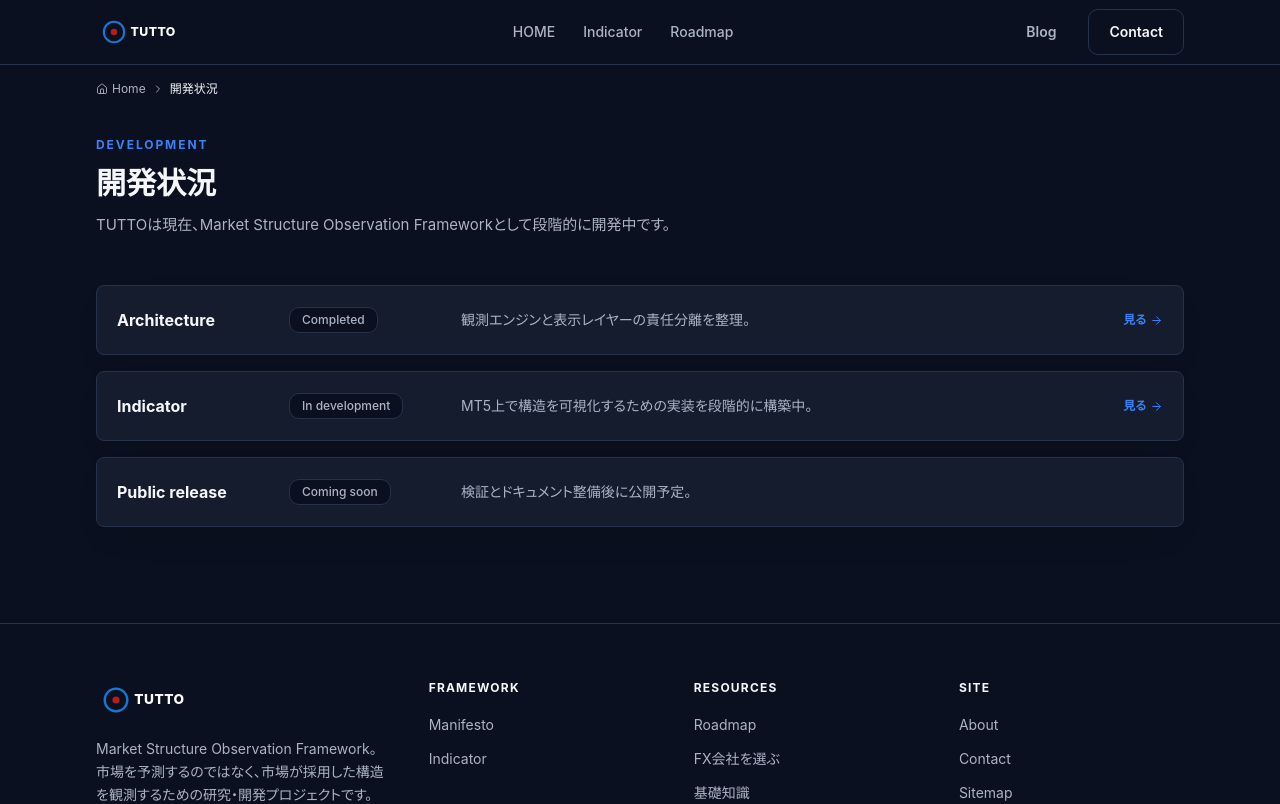
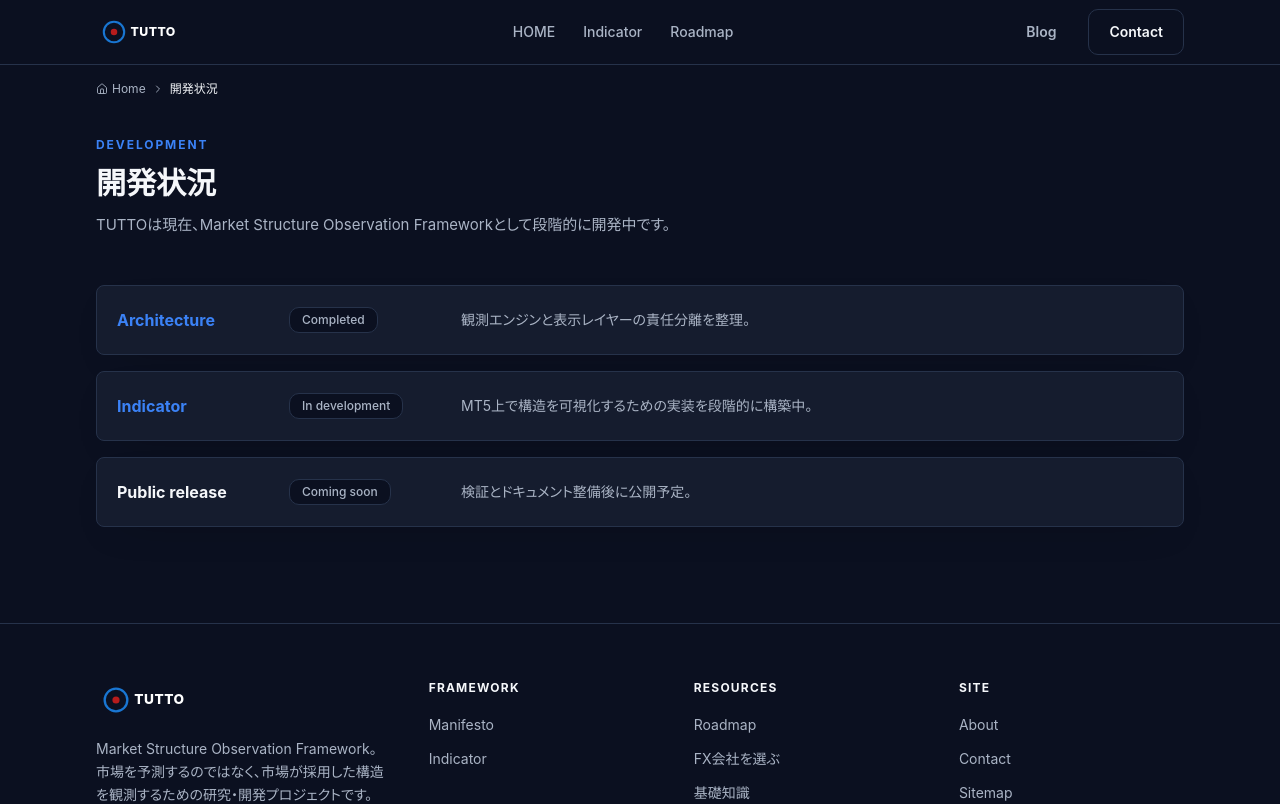
Before and after one commit to richfulllife923-ux/fx-education-site, a Next.js app: page /tools in a window 1280 px wide. Shown: the top 804 px of the page. Built offline with nearby package versions, Linux system fonts and the light colour scheme.

Commit message:
refine development card links

```diff
--- a/app/tools/page.tsx
+++ b/app/tools/page.tsx
@@ -1,5 +1,4 @@
 import Link from "next/link";
-import { ArrowRight } from "lucide-react";
 import Breadcrumb from "@/components/Breadcrumb";
 import SectionHeading from "@/components/SectionHeading";
 import { buildMetadata } from "@/lib/seo";
@@ -24,18 +23,25 @@ export default function ToolsPage() {
         <SectionHeading eyebrow="Development" title="開発状況" description="TUTTOは現在、Market Structure Observation Frameworkとして段階的に開発中です。" />
       </section>
       <section className="container-page mt-12 space-y-4">
-        {ROADMAP.map((item) => (
-          <div key={item.label} className="card grid gap-3 p-5 sm:grid-cols-[160px_160px_1fr_auto] sm:items-center">
-            <p className="font-display font-bold text-text-primary">{item.label}</p>
-            <span className="badge w-fit">{item.state}</span>
-            <p className="text-sm leading-7 text-text-secondary">{item.text}</p>
-            {item.href && (
-              <Link href={item.href} className="inline-flex w-fit items-center gap-1 text-xs font-semibold text-primary transition-colors hover:text-text-primary">
-                見る <ArrowRight size={13} strokeWidth={1.8} />
-              </Link>
-            )}
-          </div>
-        ))}
+        {ROADMAP.map((item) => {
+          const content = (
+            <>
+              <p className={`font-display font-bold ${item.href ? "text-primary transition-colors group-hover:text-text-primary" : "text-text-primary"}`}>{item.label}</p>
+              <span className="badge w-fit">{item.state}</span>
+              <p className="text-sm leading-7 text-text-secondary">{item.text}</p>
+            </>
+          );
+
+          return item.href ? (
+            <Link key={item.label} href={item.href} className="card group grid gap-3 p-5 hover:border-primary sm:grid-cols-[160px_160px_1fr] sm:items-center">
+              {content}
+            </Link>
+          ) : (
+            <div key={item.label} className="card grid gap-3 p-5 sm:grid-cols-[160px_160px_1fr] sm:items-center">
+              {content}
+            </div>
+          );
+        })}
       </section>
     </div>
   );
```
